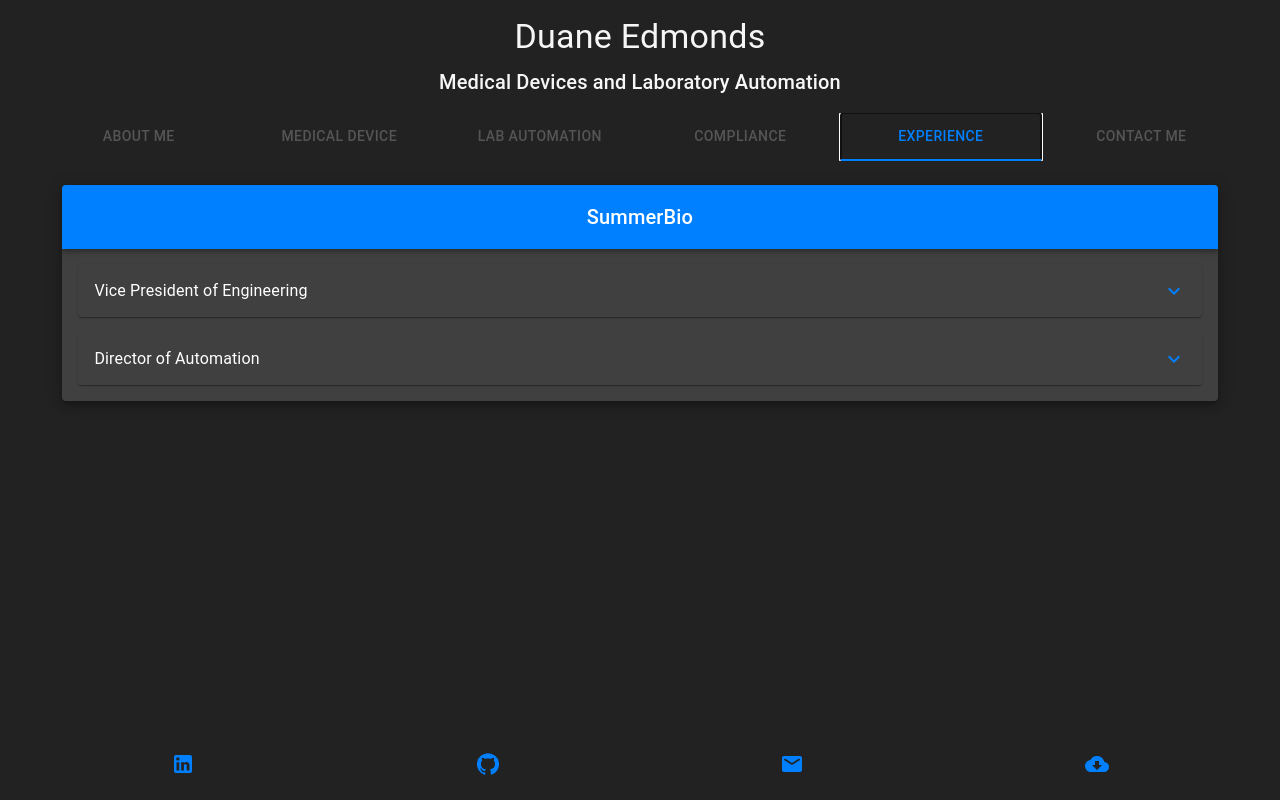
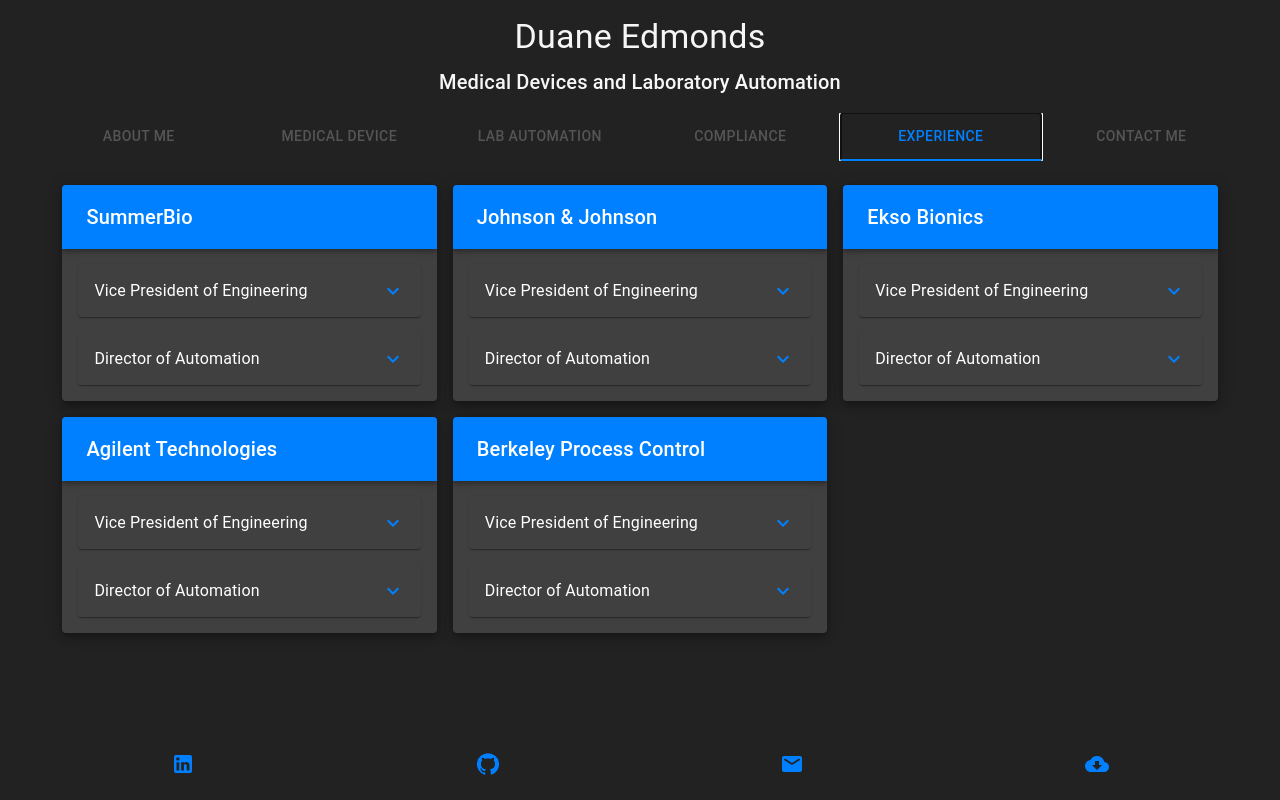
Before and after one commit to usefulmove/ded, a React (Vite) app: page / in a window 1280 px wide. Both pictures are taken after a click on the tab "EXPERIENCE". Built offline with nearby package versions, Linux system fonts and the light colour scheme.

Commit message:
(automated gcp push)

```diff
--- /dev/null
+++ b/src/components/CompanyCard.jsx
@@ -0,0 +1,73 @@
+import React from "react";
+import {
+  Accordion,
+  AccordionDetails,
+  AccordionSummary,
+  AppBar,
+  Box,
+  Card,
+  List,
+  ListItem,
+  Toolbar,
+  Typography,
+} from "@mui/material";
+import { BusinessCenter, ExpandMore } from "@mui/icons-material";
+
+function CompanyCard({ company }) {
+  return (
+    <Card elevation={6}>
+      <center>
+        <Box sx={{ flexGrow: 1 }}>
+          <AppBar position="static" color="primary">
+            <Toolbar>
+              <Typography
+                variant="h6"
+                component="div"
+                sx={{ flexGrow: 1 }}
+                align="left"
+              >
+                {company}
+              </Typography>
+            </Toolbar>
+          </AppBar>
+        </Box>
+        <List>
+          <ListItem>
+            <Accordion sx={{ flexGrow: 1 }}>
+              <AccordionSummary expandIcon={<ExpandMore color="primary" />}>
+                <Typography variant="subtitle1" color="secondary">
+                  Vice President of Engineering
+                </Typography>
+              </AccordionSummary>
+              <AccordionDetails>
+                <Typography color="grey">
+                  Lorem ipsum dolor sit amet, consectetur adipiscing elit.
+                  Suspendisse malesuada lacus ex, sit amet blandit leo lobortis
+                  eget.
+                </Typography>
+              </AccordionDetails>
+            </Accordion>
+          </ListItem>
+          <ListItem>
+            <Accordion sx={{ flexGrow: 1 }}>
+              <AccordionSummary expandIcon={<ExpandMore color="primary" />}>
+                <Typography variant="subtitle1" color="secondary">
+                  Director of Automation
+                </Typography>
+              </AccordionSummary>
+              <AccordionDetails>
+                <Typography color="grey">
+                  Lorem ipsum dolor sit amet, consectetur adipiscing elit.
+                  Suspendisse malesuada lacus ex, sit amet blandit leo lobortis
+                  eget.
+                </Typography>
+              </AccordionDetails>
+            </Accordion>
+          </ListItem>
+        </List>
+      </center>
+    </Card>
+  );
+}
+
+export default CompanyCard;
--- a/src/components/Experience.jsx
+++ b/src/components/Experience.jsx
@@ -1,67 +1,26 @@
 import React from "react";
-import {
-  Accordion,
-  AccordionDetails,
-  AccordionSummary,
-  AppBar,
-  Box,
-  Card,
-  List,
-  ListItem,
-  Toolbar,
-  Typography,
-} from "@mui/material";
-import { BusinessCenter, ExpandMore } from "@mui/icons-material";
+import { Grid } from "@mui/material";
+import CompanyCard from "./CompanyCard";
 
 function Experience() {
   return (
-    <Card elevation={6}>
-      <center>
-        <Box sx={{ flexGrow: 1 }}>
-          <AppBar position="static">
-            <Toolbar>
-              <Typography variant="h6" component="div" sx={{ flexGrow: 1 }}>
-                SummerBio
-              </Typography>
-            </Toolbar>
-          </AppBar>
-        </Box>
-        <List>
-          <ListItem>
-            <Accordion sx={{ flexGrow: 1 }}>
-              <AccordionSummary expandIcon={<ExpandMore color="primary" />}>
-                <Typography variant="subtitle1" color="secondary">
-                  Vice President of Engineering
-                </Typography>
-              </AccordionSummary>
-              <AccordionDetails>
-                <Typography color="grey">
-                  Lorem ipsum dolor sit amet, consectetur adipiscing elit.
-                  Suspendisse malesuada lacus ex, sit amet blandit leo lobortis
-                  eget.
-                </Typography>
-              </AccordionDetails>
-            </Accordion>
-          </ListItem>
-          <ListItem>
-            <Accordion sx={{ flexGrow: 1 }}>
-              <AccordionSummary expandIcon={<ExpandMore color="primary" />}>
-                <Typography variant="subtitle1" color="secondary">
-                  Director of Automation
-                </Typography>
-              </AccordionSummary>
-              <AccordionDetails>
-                <Typography color="grey">
-                  Lorem ipsum dolor sit amet, consectetur adipiscing elit.
-                  Suspendisse malesuada lacus ex, sit amet blandit leo lobortis
-                  eget.
-                </Typography>
-              </AccordionDetails>
-            </Accordion>
-          </ListItem>
-        </List>
-      </center>
-    </Card>
+    <Grid container spacing={2}>
+      <Grid item xs={4}>
+        <CompanyCard company={"SummerBio"} />
+      </Grid>
+      <Grid item xs={4}>
+        <CompanyCard company={"Johnson & Johnson"} />
+      </Grid>
+      <Grid item xs={4}>
+        <CompanyCard company={"Ekso Bionics"} />
+      </Grid>
+      <Grid item xs={4}>
+        <CompanyCard company={"Agilent Technologies"} />
+      </Grid>
+      <Grid item xs={4}>
+        <CompanyCard company={"Berkeley Process Control"} />
+      </Grid>
+    </Grid>
   );
 }
 
```
